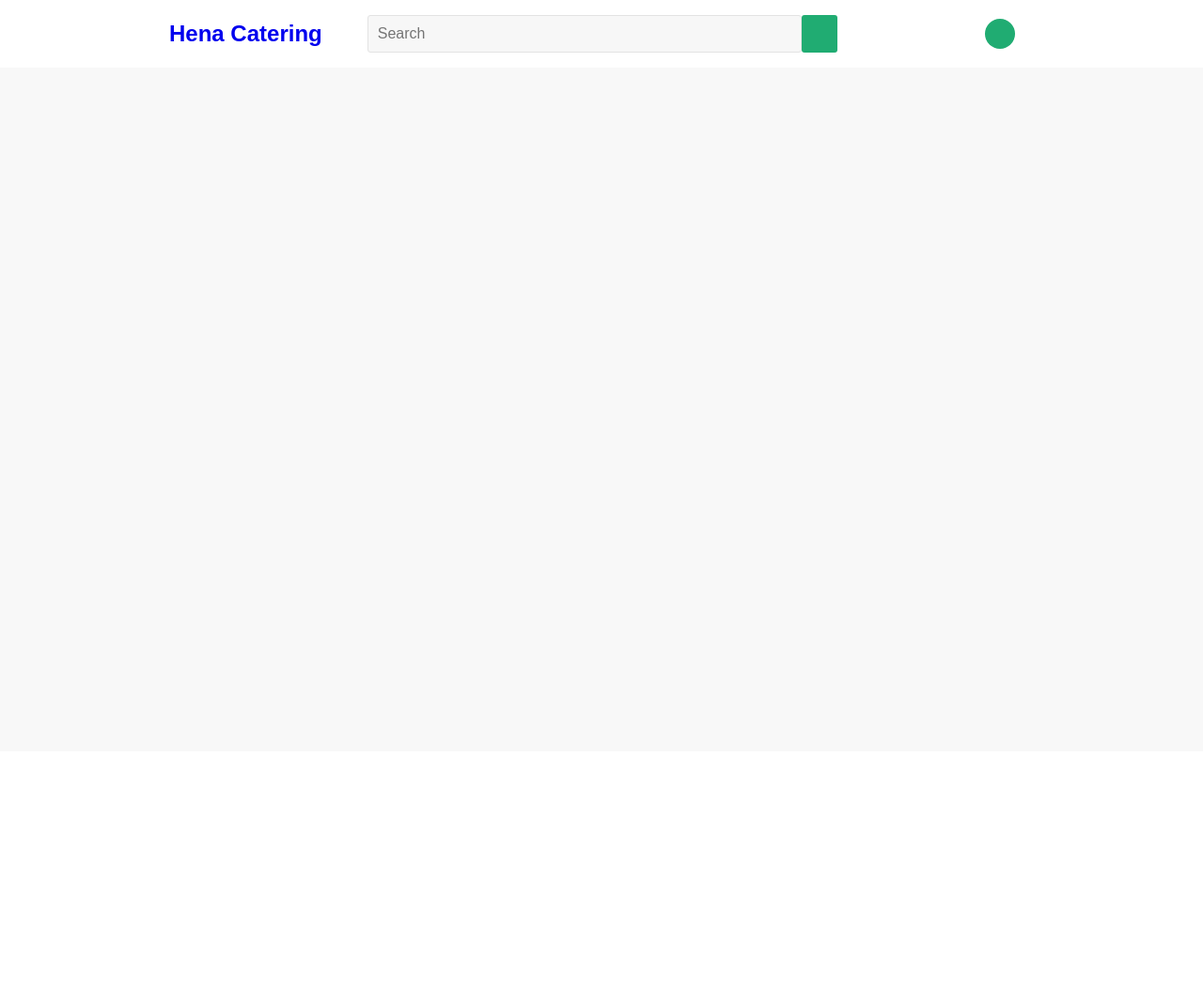
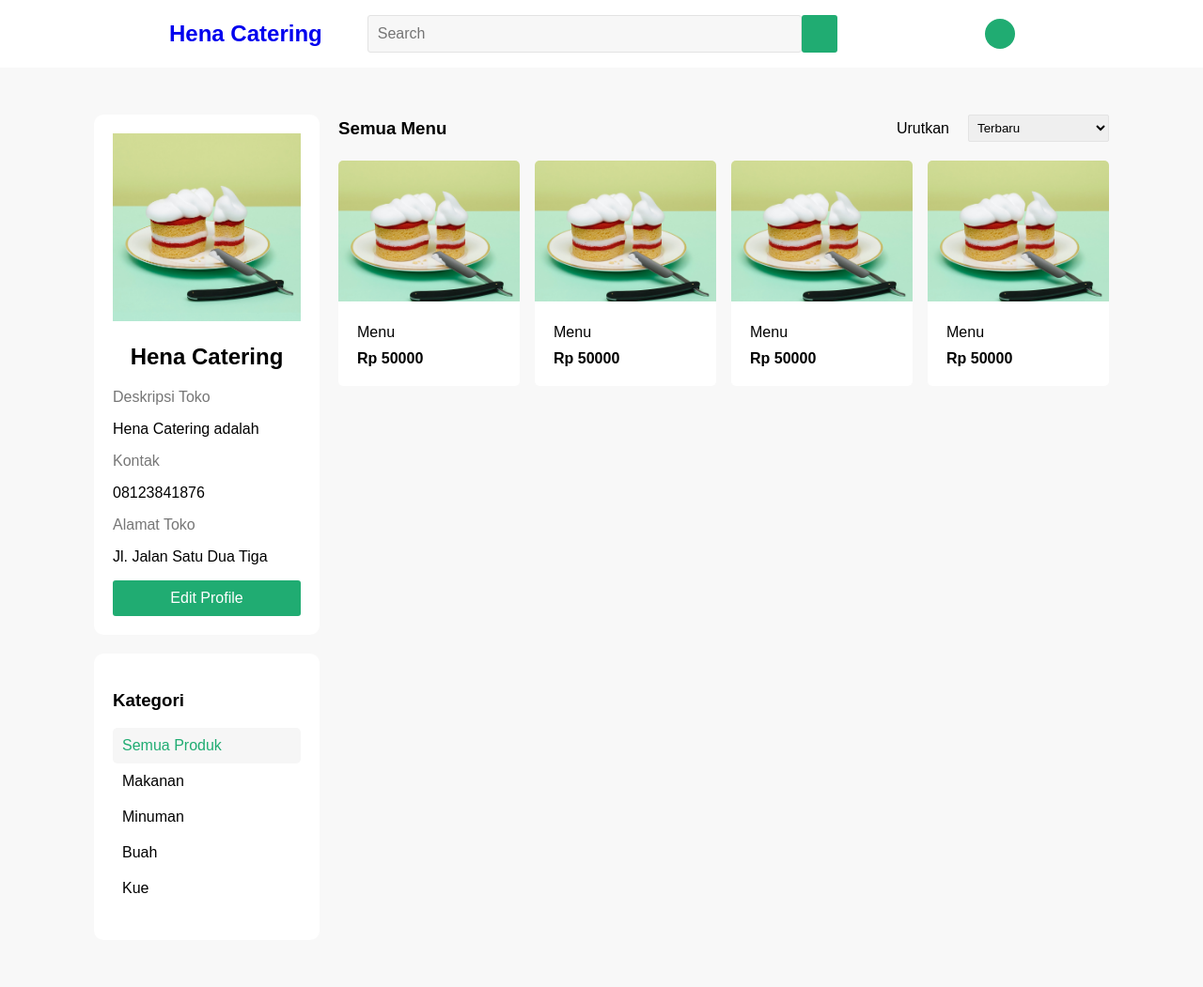
Before and after one commit to abdmmar/katering, a PHP site: page /pages/penjual/dashboardPenjual.php in a window 1280 px wide. Shown: the whole page at 94% size. Before the commit the page ends 56 px from the top, so only its background shows below. Run offline with PHP 8.4, Linux system fonts and the light colour scheme; the visitor is signed in with stand-in values (Sample User, id 1); some libraries are stand-ins or nearby versions; some web fonts are replaced.

Commit message:
Add dashboard for penjual

```diff
--- a/class/class.Alamat.php
+++ b/class/class.Alamat.php
@@ -57,7 +57,7 @@ class Alamat extends Connection
             $this->message = 'Data gagal dihapus';
     }
 
-    public function SelectOneAlamat()
+    public function SelectAlamat()
     {
         $this->connect();
         $sql = "SELECT * FROM '$this->TABLE_ALAMAT' WHERE '$this->COLUMN_IDPEMBELI' = '$this->IDPembeli'";
--- a/class/class.Pembeli.php
+++ b/class/class.Pembeli.php
@@ -88,7 +88,7 @@ class Pembeli extends Connection
             $this->message = 'Data gagal dihapus';
     }
 
-    public function SelectOneUser()
+    public function SelectUser()
     {
         $this->connect();
         $sql = "SELECT * FROM '$this->TABLE_PEMBELI' WHERE '$this->COLUMN_IDPEMBELI' = '$this->IDPembeli'";
--- a/pages/penjual/dashboardPenjual.php
+++ b/pages/penjual/dashboardPenjual.php
@@ -53,13 +53,6 @@ require "../../inc.connection.php";
                             <a href="dashboardPenjual.php?p=logout" tabindex="2">Logout</a>
                         </div>
                         <div>
-                            <!-- </div>
-                <div class="dropdown" style="float: right">
-                    <button class="dropBtn">
-                        <svg data-src="https://s.svgbox.net/hero-outline.svg?ic=chevron-down" width="18" height="18"></svg>
-                    </button>
-
-                </div> -->
                         </div>
         </nav>
     </header>
@@ -82,7 +75,7 @@ require "../../inc.connection.php";
                 echo '</div>';
             }
         } else {
-            include('../../pages/homepage.php');
+            include('./home.php');
         }
         ?>
     </main>
--- /dev/null
+++ b/pages/penjual/home.php
@@ -0,0 +1,98 @@
+<div class="container-penjual">
+  <div class="container-home-penjual">
+    <div class="info-penjual-container">
+      <div class="info-penjual">
+        <figure>
+          <img src="../../uploads/benjamin-henon-ZAucxTNf9bw-unsplash.jpg" alt="Foto Profil Hena Catering">
+        </figure>
+        <h2>Hena Catering</h2>
+        <p class="label">Deskripsi Toko</p>
+        <p>Hena Catering adalah</p>
+        <p class="label">Kontak</p>
+        <p>08123841876</p>
+        <p class="label">Alamat Toko</p>
+        <p>Jl. Jalan Satu Dua Tiga</p>
+        <button>Edit Profile</button>
+      </div>
+      <div class="kategori-menu">
+        <h3>Kategori</h3>
+        <ul>
+          <li class="selected">Semua Produk</li>
+          <li>Makanan</li>
+          <li>Minuman</li>
+          <li>Buah</li>
+          <li>Kue</li>
+        </ul>
+      </div>
+    </div>
+    <div class="menu-container">
+      <div class="header-menu">
+        <h3>Semua Menu</h3>
+        <div class="filter-urutkan">
+          <h4>Urutkan</h4>
+          <select name="urutkan" id="urutkan">
+            <option value="Terbaru">Terbaru</option>
+          </select>
+        </div>
+      </div>
+      <div class="all-menu">
+        <div class="menu-item">
+          <img src="../../uploads/benjamin-henon-ZAucxTNf9bw-unsplash.jpg" alt="Menu">
+          <div class="menu-item-info">
+            <h4>Menu</h4>
+            <p class="label-harga">
+              <strong>
+                Rp
+                <span class="harga">
+                  50000
+                </span>
+              </strong>
+            </p>
+          </div>
+        </div>
+        <div class="menu-item">
+          <img src="../../uploads/benjamin-henon-ZAucxTNf9bw-unsplash.jpg" alt="Menu">
+          <div class="menu-item-info">
+            <h4>Menu</h4>
+            <p class="label-harga">
+              <strong>
+                Rp
+                <span class="harga">
+                  50000
+                </span>
+              </strong>
+            </p>
+          </div>
+        </div>
+        <div class="menu-item">
+          <img src="../../uploads/benjamin-henon-ZAucxTNf9bw-unsplash.jpg" alt="Menu">
+          <div class="menu-item-info">
+            <h4>Menu</h4>
+            <p class="label-harga">
+              <strong>
+                Rp
+                <span class="harga">
+                  50000
+                </span>
+              </strong>
+            </p>
+          </div>
+        </div>
+        <div class="menu-item">
+          <img src="../../uploads/benjamin-henon-ZAucxTNf9bw-unsplash.jpg" alt="Menu">
+          <div class="menu-item-info">
+            <h4>Menu</h4>
+            <p class="label-harga">
+              <strong>
+                Rp
+                <span class="harga">
+                  50000
+                </span>
+              </strong>
+            </p>
+          </div>
+        </div>
+      </div>
+    </div>
+  </div>
+</div>
--- a/style/dashboard.css
+++ b/style/dashboard.css
@@ -1,3 +1,127 @@
 .container-dashboard {
   margin: 0 180px;
 }
+
+.container-penjual {
+  margin: 50px 0;
+}
+
+.container-home-penjual {
+  display: flex;
+  flex-direction: row;
+  width: 1080px;
+}
+
+.info-penjual-container {
+  margin-right: 20px;
+}
+
+.info-penjual {
+  background-color: white;
+  border-radius: 10px;
+  padding: 20px;
+  margin-bottom: 20px;
+}
+
+.info-penjual figure {
+  margin: 0;
+  width: 200px;
+}
+
+.info-penjual figure img {
+  width: 100%;
+  height: 100%;
+  max-width: 200px;
+  max-height: 200px;
+  object-fit: cover;
+}
+
+.info-penjual h2 {
+  text-align: center;
+}
+
+.info-penjual button {
+  width: 100%;
+}
+
+.kategori-menu {
+  background-color: #ffffff;
+  padding: 20px;
+  border-radius: 10px;
+}
+
+.kategori-menu ul {
+  padding: 0;
+}
+
+.kategori-menu li {
+  border-radius: 5px;
+  padding: 10px;
+}
+
+.kategori-menu li.selected {
+  background-color: #f6f6f6;
+  color: var(--green);
+}
+
+.menu-container {
+  width: 100%;
+}
+
+.header-menu {
+  display: flex;
+  flex-direction: row;
+  justify-content: space-between;
+  align-items: center;
+  margin-bottom: 20px;
+}
+
+.header-menu > *,
+.filter-urutkan > * {
+  margin: 0;
+}
+
+.header-menu .filter-urutkan {
+  display: flex;
+  flex-direction: row;
+  align-items: center;
+}
+
+.filter-urutkan h4 {
+  margin-right: 20px;
+  font-weight: 500;
+}
+
+.filter-urutkan select {
+  border: 1px solid rgb(227, 227, 227);
+  border-radius: 2px;
+  padding: 5px 5px;
+  width: 150px;
+}
+
+.all-menu {
+  width: 100%;
+  display: grid;
+  gap: 1rem;
+  grid-template-columns: repeat(auto-fit, minmax(150px, 1fr));
+}
+
+.all-menu .menu-item {
+  background-color: #ffffff;
+  border-radius: 5px;
+}
+
+.menu-item-info {
+  padding: 20px;
+}
+
+.menu-item img {
+  height: 100%;
+  max-height: 150px;
+  object-fit: cover;
+  border-radius: 5px 5px 0 0;
+}
+
+.label-harga {
+  margin: 0;
+}
--- a/style/style.css
+++ b/style/style.css
@@ -225,6 +225,19 @@ a.icon {
   color: #767676;
 }
 
+.label {
+  color: #767676;
+}
+
+img {
+  width: 100%;
+}
+
+h4 {
+  margin: 0 0 10px 0;
+  font-weight: 500;
+}
+
 @media (min-width: 450px) {
   button {
     font-size: 14px; /* fallback */
```
Also changed, not shown: class/class.Menu.php (+27 -0 lines).
